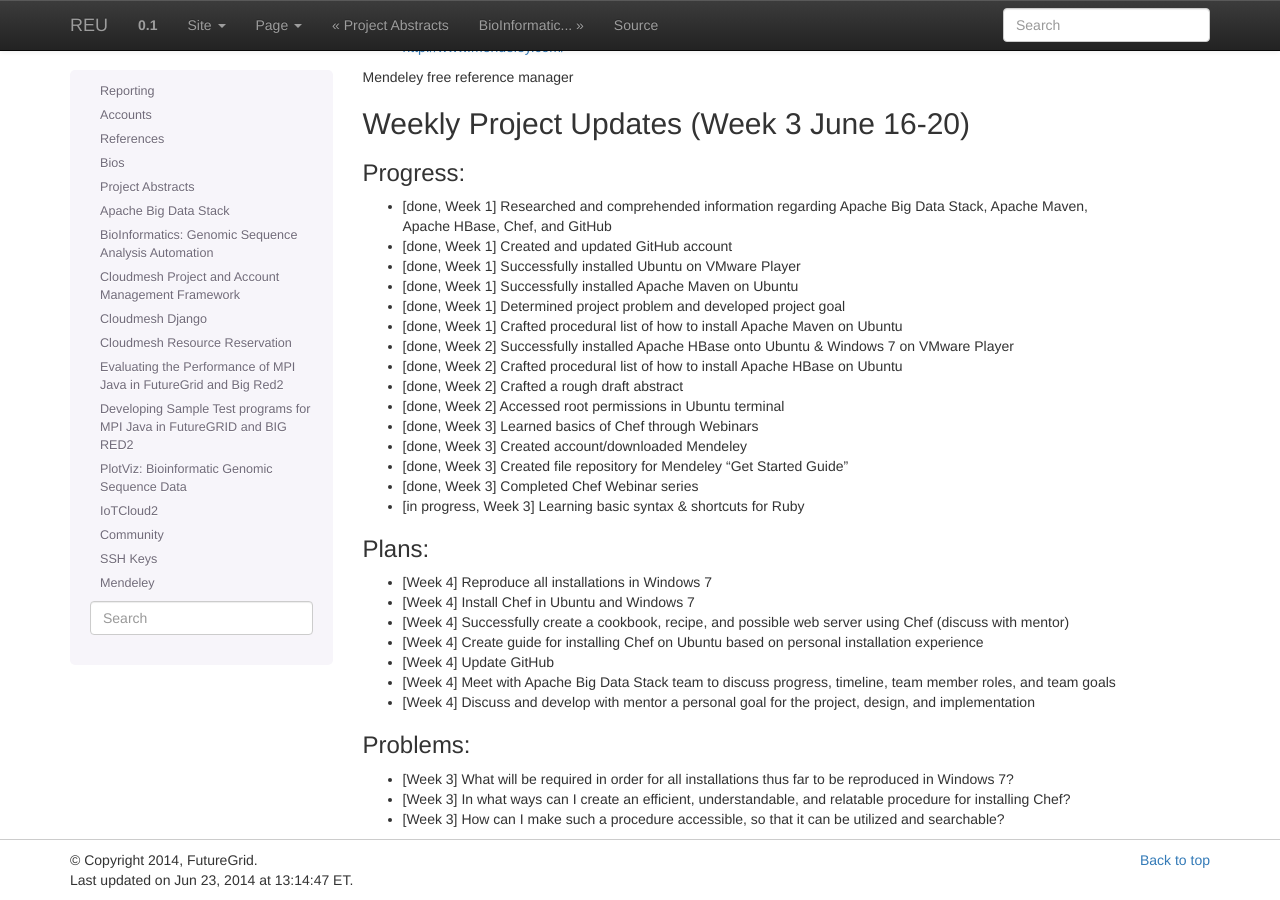
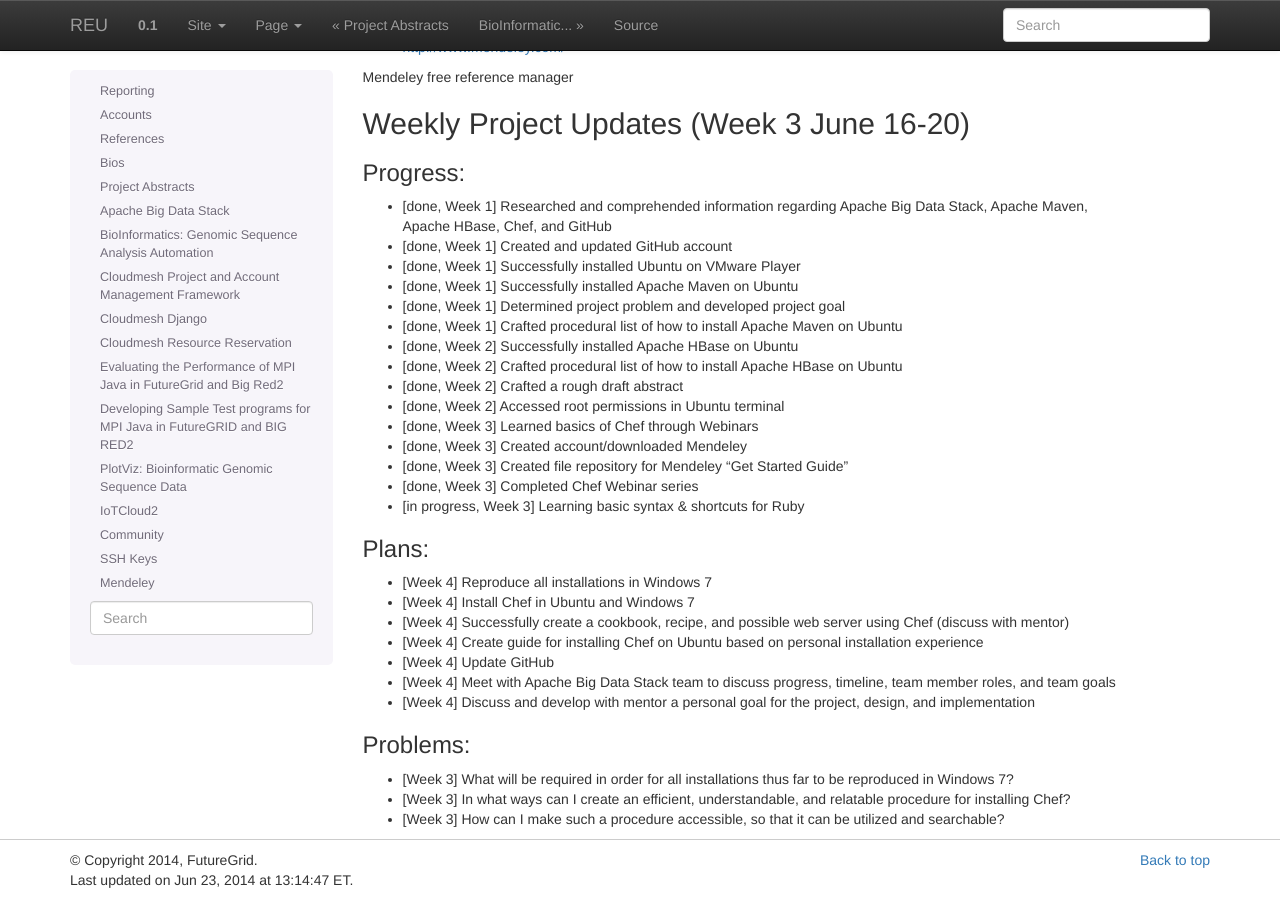
Before and after one commit to cloudmesh-project/reu-2014, a Sphinx documentation site: the page built from doc/source/projects/bigdata.rst, in a window 1280 px wide and 900 px high, scrolled down 988 px. Built offline with Sphinx 7.4.7, drawn with Linux system fonts in a browser that asks for light colours.

Commit message:
Update bigdata.rst

```diff
--- a/doc/source/projects/bigdata.rst
+++ b/doc/source/projects/bigdata.rst
@@ -76,7 +76,7 @@ Progress:
 
 * [done, Week 1] Crafted procedural list of how to install Apache Maven on Ubuntu
 
-* [done, Week 2] Successfully installed Apache HBase onto Ubuntu & Windows 7 on VMware Player
+* [done, Week 2] Successfully installed Apache HBase on Ubuntu
 
 * [done, Week 2] Crafted procedural list of how to install Apache HBase on Ubuntu
 
```
